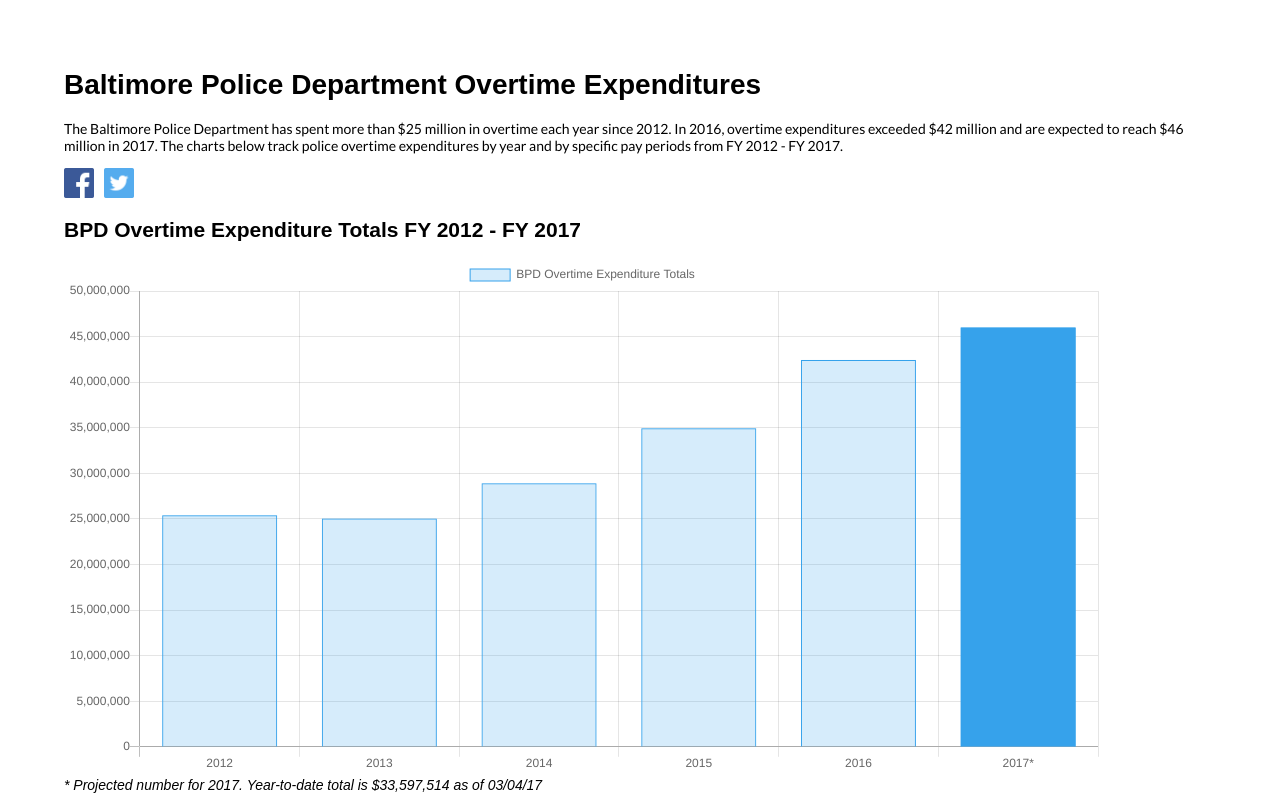
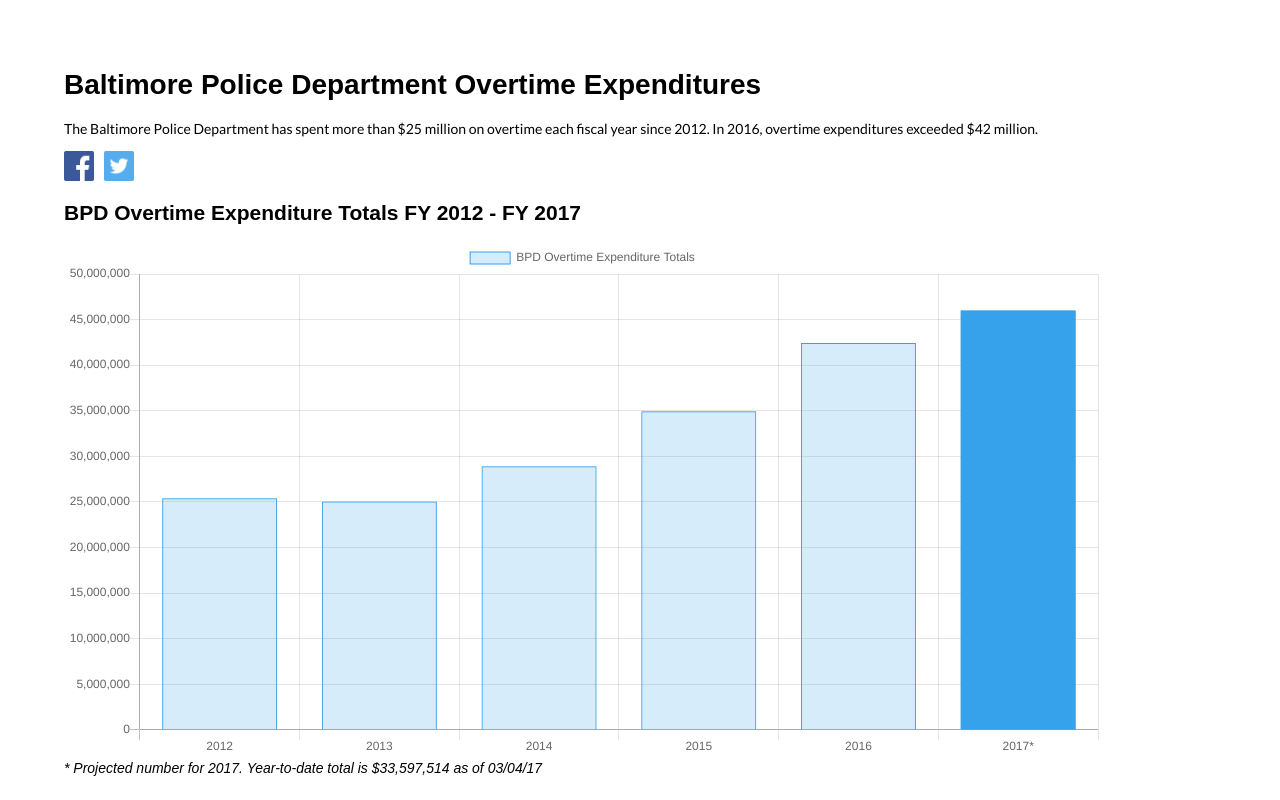
Before and after one commit to amarton/bdp-overtime, a plain HTML site: page index.html in a window 1280 px wide. Shown: the top 800 px of the page. Drawn offline with nearby package versions, Linux system fonts and the light colour scheme; a script that the page names is missing.

Commit message:
copy change

```diff
--- a/index.html
+++ b/index.html
@@ -85,7 +85,7 @@
 
 
 
-<p>The Baltimore Police Department has spent more than $25 million in overtime each year since 2012. In 2016, overtime expenditures exceeded $42 million and are expected to reach $46 million in 2017. The charts below track police overtime expenditures by year and by specific pay periods from FY 2012 - FY 2017.</p>
+<p>The Baltimore Police Department has spent more than $25 million on overtime each fiscal year since 2012. In 2016, overtime expenditures exceeded $42 million.</p>
 
 
 <div style="width:500px;"">
```
